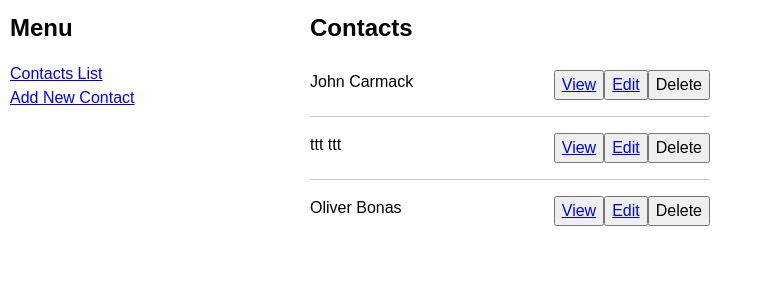
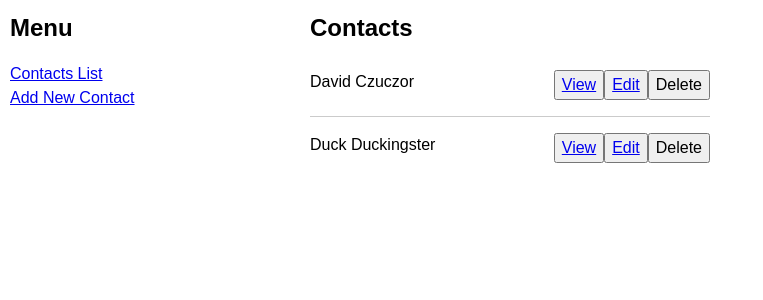
Before and after one commit to boolean-uk/react-address-book, a React (Create React App) app: page /contacts in a window 1280 px wide. Shown: the top 300 px of the page, without its empty margins (0-763 px from the left). Built offline with nearby package versions, Linux system fonts and the light colour scheme; data requests are answered from the project's data file.

Commit message:
Extension 4 - completed

```diff
--- a/db/db.json
+++ b/db/db.json
@@ -1,31 +1,24 @@
 {
   "contacts": [
     {
-      "id": 1,
-      "firstName": "John",
-      "lastName": "Carmack",
-      "street": "10 Keen Street",
-      "city": "London"
-    },
-    {
-      "firstName": "ttt",
-      "lastName": "ttt",
+      "firstName": "David",
+      "lastName": "Czuczor",
       "street": "27 Ruscoe Road",
       "city": "London",
       "email": "czdavid93@gmail.com",
       "linkedin": "",
       "twitter": "",
-      "id": 2
+      "id": 1
     },
     {
-      "firstName": "Oliver",
-      "lastName": "Bonas",
-      "street": "Stebondale Street",
-      "city": "London",
-      "email": "czdavid93@gmail.com",
+      "firstName": "Duck",
+      "lastName": "Duckingster",
+      "street": "Lake Street",
+      "city": "Pond City",
+      "email": "quack@quack.com",
       "linkedin": "",
       "twitter": "",
-      "id": 3
+      "id": 2
     }
   ]
 }
--- a/src/App.js
+++ b/src/App.js
@@ -32,7 +32,9 @@ export default function App() {
         <Routes>
           <Route
             path="/contacts"
-            element={<ContactsList contacts={contacts} />}
+            element={
+              <ContactsList contacts={contacts} setContacts={setContacts} />
+            }
           />
           <Route
             path="/add-new"
--- a/src/components/ContactsList.js
+++ b/src/components/ContactsList.js
@@ -1,7 +1,13 @@
 import { Link, useSearchParams } from "react-router-dom";
 
-function ContactsList(props) {
-  const { contacts } = props;
+function ContactsList({ contacts, setContacts }) {
+  const deleteContact = (id) => {
+    fetch("http://localhost:4000/contacts/" + id, {
+      method: "DELETE",
+    });
+    const updatedArray = contacts.filter((contact) => contact.id !== id);
+    setContacts(updatedArray);
+  };
 
   return (
     <>
@@ -18,13 +24,14 @@ function ContactsList(props) {
               </p>
               <div>
                 <button>
-                  {" "}
                   <Link to={`/contacts/${contact.id}`}>View</Link>
                 </button>
                 <button>
                   <Link to={`/edit/${contact.id}`}>Edit</Link>
                 </button>
-                <button>Delete</button>
+                <button onClick={() => deleteContact(contact.id)}>
+                  Delete
+                </button>
               </div>
             </li>
           );
```
